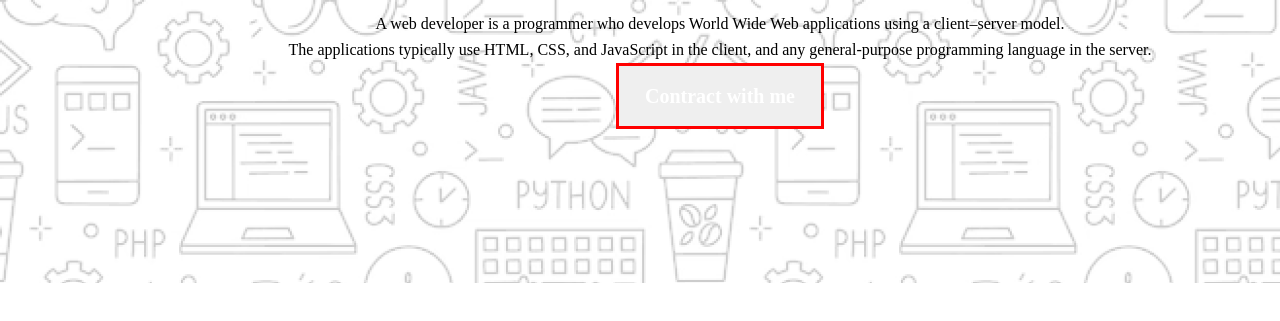
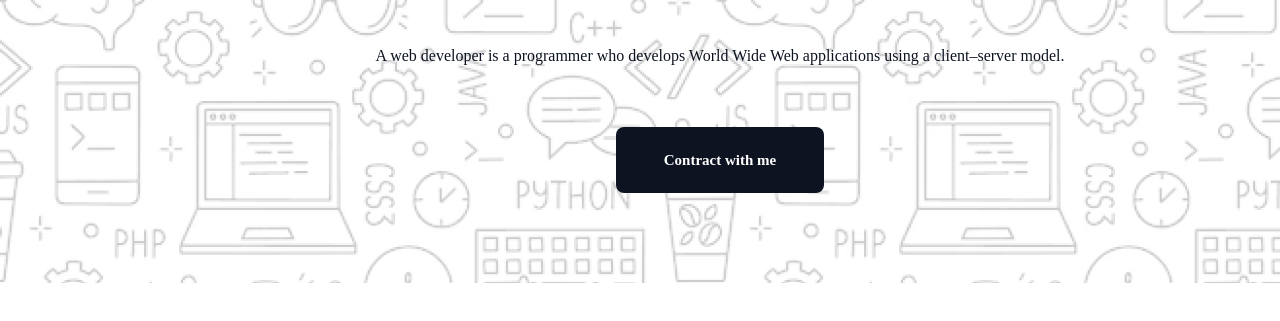
Before and after one commit to Ridhimu/First-Assignment, a plain HTML site: page index.html in a window 1280 px wide. Shown: the part 369-690 px from the top of the page. Drawn offline with Linux system fonts and the light colour scheme; a web font is replaced by a local one.

Commit message:
banner section

```diff
--- a/css/style.css
+++ b/css/style.css
@@ -11,23 +11,27 @@
     font-family: "Azeret Mono"
 
 }
+/* Banner Section*/
 
-
+/* Container*/
 .banner-container{
 	background: url(../img/Hero-bg.png);
-
 	width: 1440px;
 	height: 652px;
+	margin: 0px auto;
+}
+	/* content*/
+.banner-content{
+  	width: 998px;
+	height: 582px;
+	margin: 0px auto;
 }
 .banner-img img{
-	/* Group*/
 	width: 240.28px;
 	height: 240px;
-
-
 }
 .banner-heading {
-	margin:auto;
+	margin:0 auto;
 	width: 998px;
     height: 136px;
 
@@ -41,22 +45,42 @@ line-height: 68px;
 letter-spacing: 0%;
 
 }
+.banner-peragrap {
+	width: 852px;
+   	height: 52px;
+	margin: 32px auto;
+
+}
 .banner-peragrap span{
+
+	color: rgb(13, 19, 33);
+	font-family: Azeret Mono;
 	font-size: 16px;
-font-weight: 400;
-line-height: 26px;
-letter-spacing: 0%;
+	font-weight: 400;
+	line-height: 26px;
+	letter-spacing: 0%;
+}
+.banner-btn{
+
+border-radius: 8px;
+background: rgb(13, 19, 33);
+width: 208px;
+height: 66px;
+margin: 0px auto;
+
 }
 .banner-btn button{
-width: 208px;
-height: 66px;
-text-align: center;
-border: red 3px solid;
+	border: none;
+width: 160px;
+height: 24px;
+margin: 21px 24px;
 color: rgb(255, 255, 255);
 font-family: Azeret Mono;
-font-size: 20px;
+font-size: 15px;
 font-weight: 600;
 line-height: 23px;
 letter-spacing: 0%;
-text-align: center;
+background-color: rgb(13, 19, 33);
+
+
 }
--- a/index.html
+++ b/index.html
@@ -23,10 +23,14 @@
                         <h1>"In the near future, I hope to become a <br>Developer."</h1>
                         </div>
                         <div class="banner-peragrap">
-                            <span>A web developer is a programmer who develops World Wide Web applications using a client–server model. <br>The applications typically use HTML, CSS, and JavaScript in the client, and any general-purpose programming language in the server.</span>
+                            <span>A web developer is a programmer who develops World Wide Web applications using a client–server model.</span>
                             </div>
                             <div class="banner-btn">
-                                <a> <button>Contract with me</button></a>
+                                <a>
+                                    <button>
+                                       Contract with me
+                                    </button>
+                                </a>
                                 </div>
 
 
```
